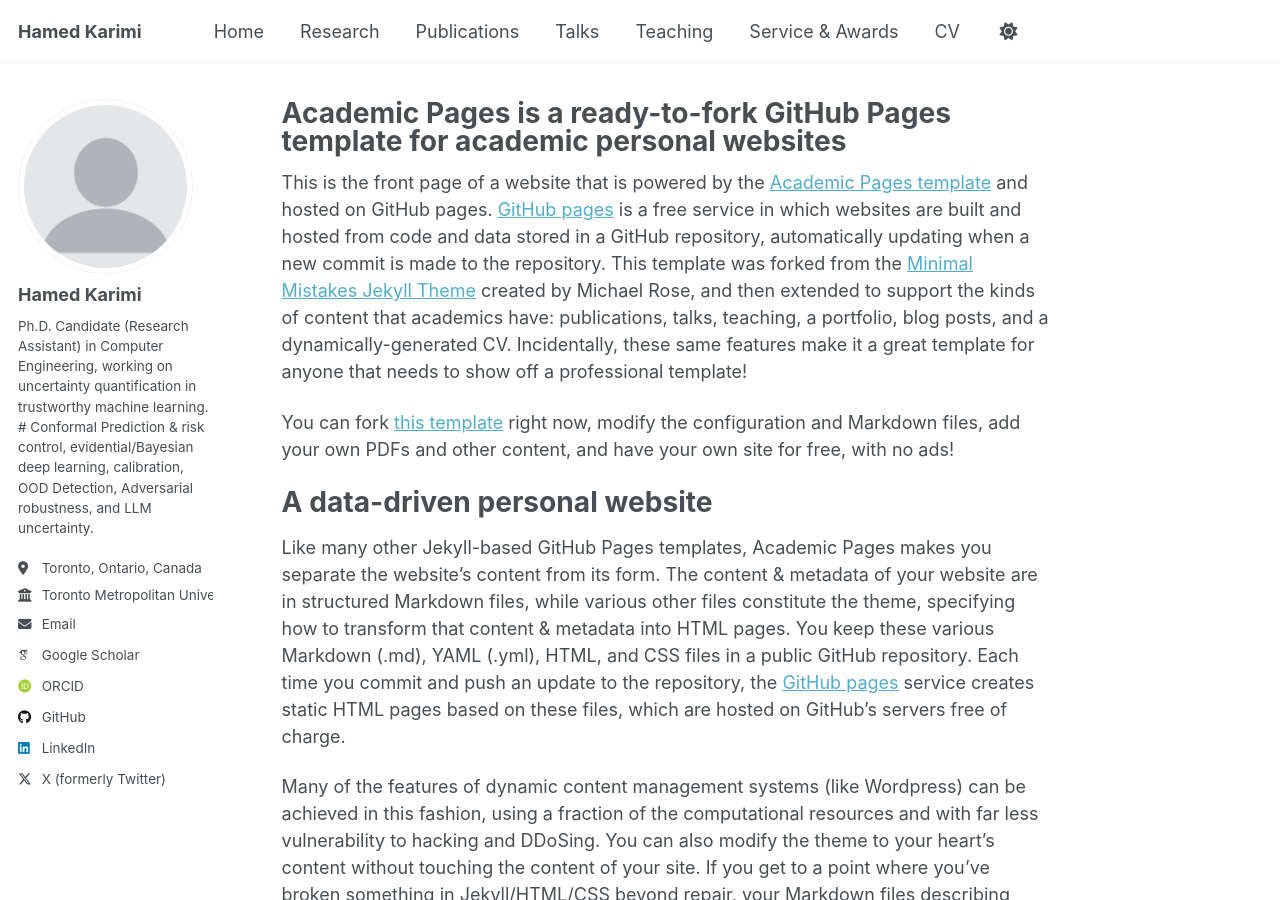
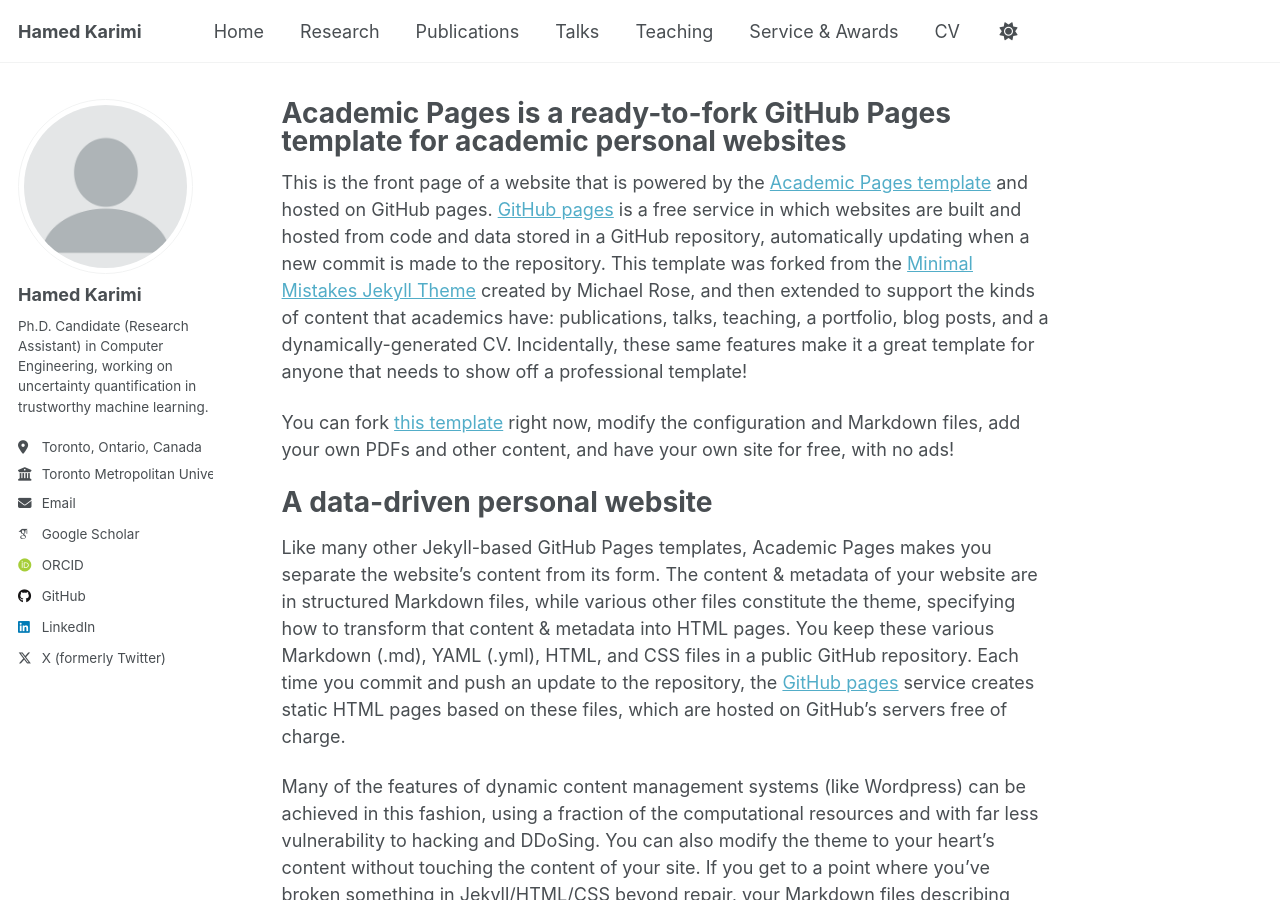
Before and after one commit to hamedmx/hamedmx.github.io, a Jekyll site: the page built from _pages/about.md, in a window 1280 px wide and 900 px high. Built offline with Jekyll 4.4.1, drawn with Linux system fonts in a browser that asks for light colours; some web fonts are replaced; a script that is not in the unit is left out.

Commit message:
Update _config.yml

```diff
--- a/_config.yml
+++ b/_config.yml
@@ -26,7 +26,7 @@ author:
   avatar           : "profile.png"
   name             : "Hamed Karimi"
   pronouns         : # example: "she/her"
-  bio              : "Ph.D. Candidate (Research Assistant) in Computer Engineering, working on uncertainty quantification in trustworthy machine learning. # Conformal Prediction & risk control, evidential/Bayesian deep learning, calibration, OOD Detection, Adversarial robustness, and LLM uncertainty."
+  bio              : "Ph.D. Candidate (Research Assistant) in Computer Engineering, working on uncertainty quantification in trustworthy machine learning." # Conformal Prediction & risk control, evidential/Bayesian deep learning, calibration, OOD Detection, Adversarial robustness, and LLM uncertainty.
   employer         : "Toronto Metropolitan University"
   location         : "Toronto, Ontario, Canada"
   uri              : # URL
```
